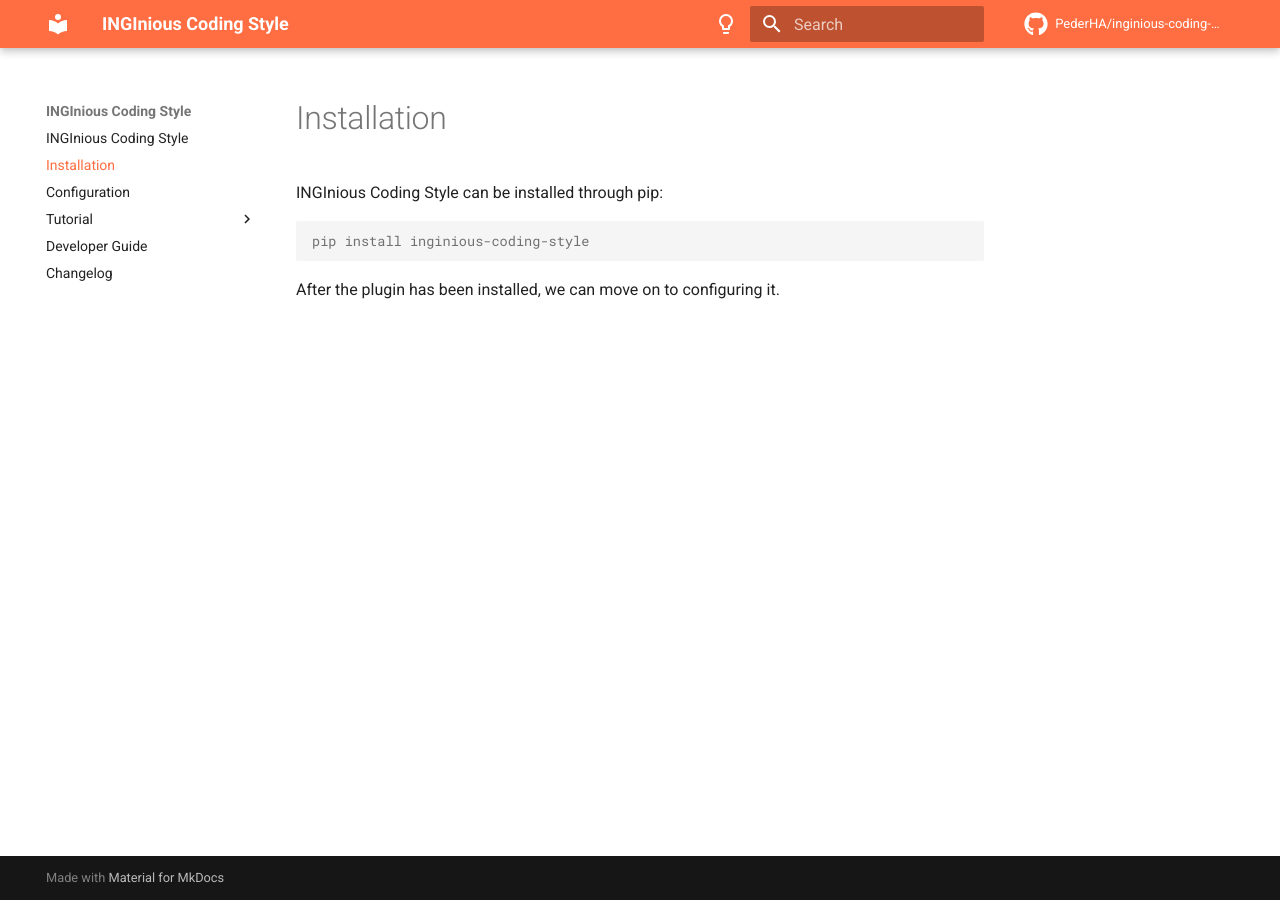
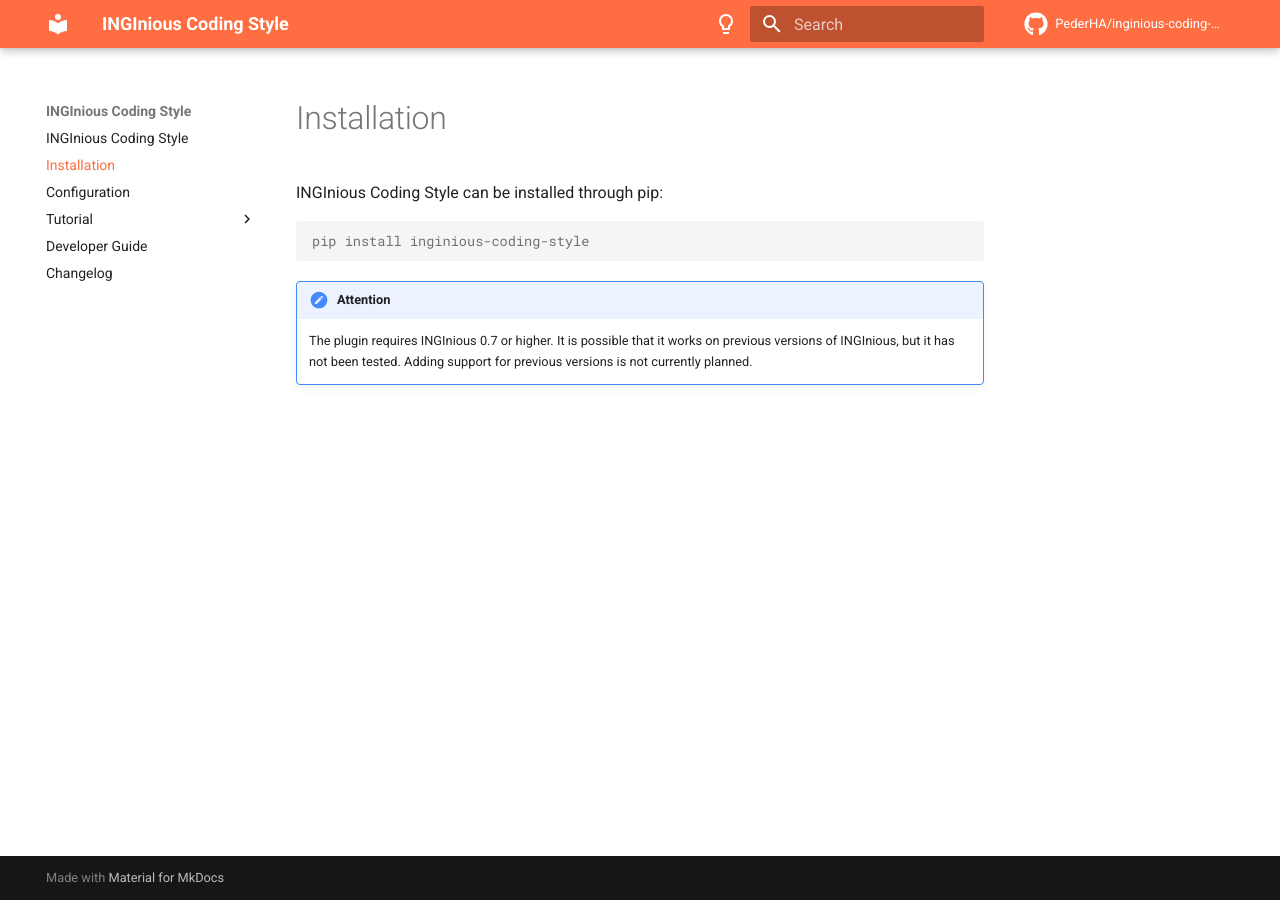
Before and after one commit to PederHA/inginious-coding-style, an MkDocs documentation site: the page built from docs/docs/installation.md, in a window 1280 px wide. Built offline with MkDocs 1.6.1 and Material for MkDocs 9.7.7, drawn with Linux system fonts in a browser that asks for light colours; comment, search, counter and statistics services are not loaded.

Commit message:
Add notes about v0.7 requirement

````diff
--- a/docs/docs/installation.md
+++ b/docs/docs/installation.md
@@ -6,4 +6,5 @@ INGInious Coding Style can be installed through pip:
 pip install inginious-coding-style
 ```
 
-After the plugin has been installed, we can move on to configuring it.
+!!! attention
+    The plugin requires INGInious 0.7 or higher. It is possible that it works on previous versions of INGInious, but it has not been tested. Adding support for previous versions is not currently planned.
````
Also changed, not shown: docs/docs/index.md (+1 -1 lines), README.md.
